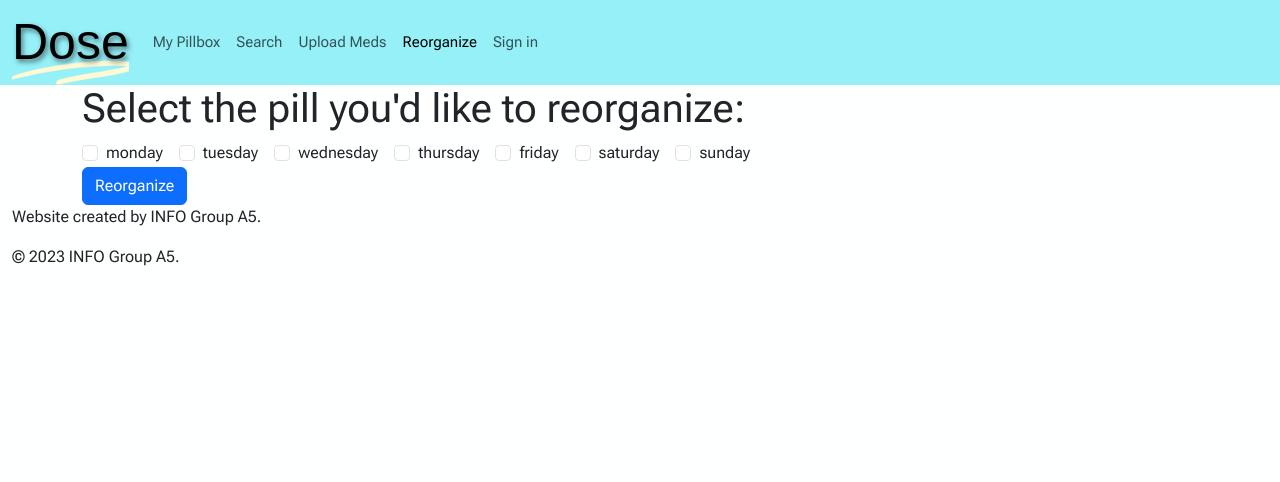
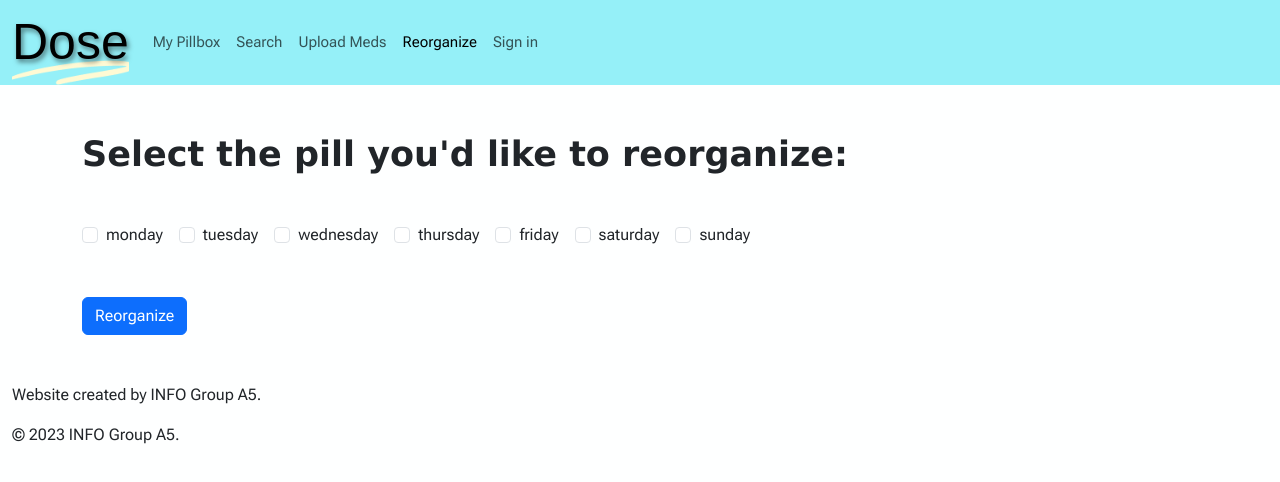
Before and after one commit to info340-su23/project-GConscious, a React (Create React App) app: page /reorganize in a window 1280 px wide. Shown: the top 482 px of the page. Built offline with nearby package versions, Linux system fonts and the light colour scheme; a web font is replaced by a local one.

Commit message:
Structure of reorganize page

```diff
--- a/src/components/Reorganize.js
+++ b/src/components/Reorganize.js
@@ -1,14 +1,27 @@
-import React, { useState, useEffect } from 'react';
+import React, { useState } from 'react';
 import { useNavigate } from 'react-router-dom';
 
 export function Reorganize(props) {
-    // Grab passd down current Prescriptions and list them out for user
-    let userPrescription = props.userPrescription;
-    console.log(userPrescription);
+    const userPrescription = props.userPrescription;
     const navigate = useNavigate();
 
+    let names = {};
+    userPrescription.forEach(function(pillObj) {
+        names[pillObj.pillName] = false;
+    });
 
     // Have user select which pill to adjust days
+    const [reorgPill, setReorgPill] = useState(names);
+
+    const handlePillChange = (event) => {
+        const { name } = event.target;
+        setReorgPill((prevReorgPill) => ({
+            ...prevReorgPill,
+            [name]: !prevReorgPill[name]
+        }));
+    };
+
+    // Have user select days
     const [isChecked, setIsChecked] = useState({
         monday: false,
         tuesday: false,
@@ -21,112 +34,85 @@ export function Reorganize(props) {
 
     const handleCheckboxChange = (event) => {
         const { name } = event.target;
-        const switchCheck = { [name]: !(isChecked[name]) }
-        setIsChecked({ ...isChecked, ...switchCheck });
-    }
+        setIsChecked((prevIsChecked) => ({
+            ...prevIsChecked,
+            [name]: !prevIsChecked[name]
+        }));
+    };
 
     // Re-assign/replace days with user's chosen days
-
     const handleSubmit = (event) => {
         event.preventDefault();
 
-        const days = ["monday", "tuesday", "wednesday", "thursday", "friday", "saturday", "sunday"];
-        const daysArray = [];
-        const selectedDays = days.forEach(day => {
-            if (event.target[day].checked === true) {
-                daysArray.push(event.target[day].value);
-            }
-        })
+        const daysArray = Object.keys(isChecked).filter(day => isChecked[day]);
         console.log(daysArray);
         console.log(userPrescription);
 
-        const newPrescription = userPrescription.map(pillObj => {
-            console.log(pillObj);
-            pillObj.days = daysArray;
-            return (
-                pillObj
-            )
-        })
+        const newPrescription = userPrescription.map(pillObj => ({
+            ...pillObj,
+            days: [...daysArray]
+        }));
         console.log(newPrescription);
+
         props.handleSetUserPrescriptions(newPrescription);
-        console.log(props.organizedPillbox)
-        const weeklyPills = { monday: [], tuesday: [], wednesday: [], thursday: [], friday: [], saturday: [], sunday: [] };
-        newPrescription.forEach(pillObj => {
-            pillObj.days.forEach(day => {
-                weeklyPills[day].push(pillObj)
-            });
-        });
-        props.handleSetOrganizedPillbox(weeklyPills);
         event.target.reset();
         navigate('/mypillbox');
-
-    }
-
-
+    };
 
     return (
         <div>
-            <h1>Select the pill you'd like to reorganize:</h1>
-            <PrescriptionList userPrescription={userPrescription} handleCheckboxChange={handleCheckboxChange} isChecked={isChecked} />
+            <h1 className='mt-5' style={{ fontFamily: 'Verdana, sans-serif', fontSize: '35px', fontWeight: 'bold' }}>
+                Select the pill you'd like to reorganize:
+            </h1>
             <form onSubmit={handleSubmit}>
-                <Checkboxes isChecked={isChecked} handleCheckboxChange={handleCheckboxChange} />
-                <button className="btn btn-primary">Reorganize</button>
+                <PillCheckBoxes reorgPill={reorgPill} handlePillChange={handlePillChange} />
+                <DaysCheckBox isChecked={isChecked} handleCheckboxChange={handleCheckboxChange} />
+                <button className="btn btn-primary mb-5">Reorganize</button>
             </form>
         </div>
-    )
+    );
 }
 
-function Checkboxes(props) {
-    const isChecked = props.isChecked;
-    const handleCheckboxChange = props.handleCheckboxChange;
+function PillCheckBoxes({ reorgPill, handlePillChange }) {
+    return (
+        <div className='mb-5 mt-5'>
+            {Object.keys(reorgPill).map(pillName => (
+                <div key={pillName} className="form-check form-check-inline">
+                    <input
+                        className="form-check-input"
+                        type="checkbox"
+                        name={pillName}
+                        checked={reorgPill[pillName]}
+                        onChange={handlePillChange}
+                    />
+                    <label htmlFor={pillName} className="form-check-label">
+                        {pillName}
+                    </label>
+                </div>
+            ))}
+        </div>
+    );
+}
+
+function DaysCheckBox({ isChecked, handleCheckboxChange }) {
     const daysOfTheWeek = ["monday", "tuesday", "wednesday", "thursday", "friday", "saturday", "sunday"];
-    const checks = daysOfTheWeek.map(day => {
+
     return (
+        <div className='mb-5'>
+            {daysOfTheWeek.map(day => (
                 <div key={day} className="form-check form-check-inline">
                     <input
                         className="form-check-input"
                         type="checkbox"
                         name={day}
-                    value={day}
                         checked={isChecked[day]}
                         onChange={handleCheckboxChange}
-                    id="days"
                     />
-                <label htmlFor={day} className="form-check-label" >
+                    <label htmlFor={day} className="form-check-label">
                         {day}
                     </label>
                 </div>
-        )
-
-    })
-
-    return (
-        <>
-            <div>
-                {checks}
+            ))}
         </div>
-        </>
-    )
+    );
 }
-
-
-
-function PrescriptionList(props) {
-
-    const userPrescription = props.userPrescription;
-
-    const prescripElementsArray = userPrescription.map(prescription => {
-        return (
-
-            <div key={prescription.pillName}>
-                <p>{prescription.pillName}</p>
-            </div>
-        )
-    })
-
-    return (
-        <div>
-            {prescripElementsArray}
-        </div>
-    )
-}
```
Lines whose indentation alone changed are shown as unchanged.
